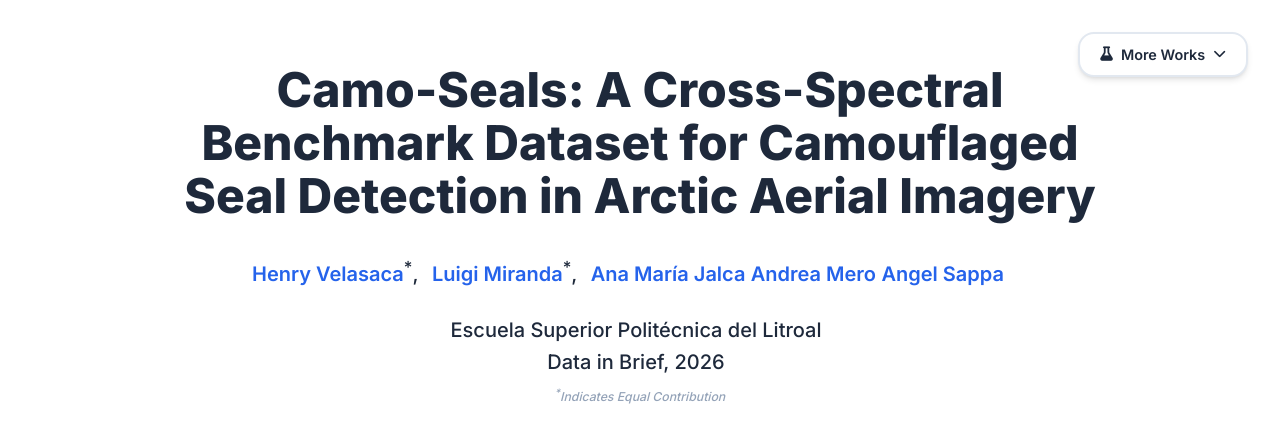
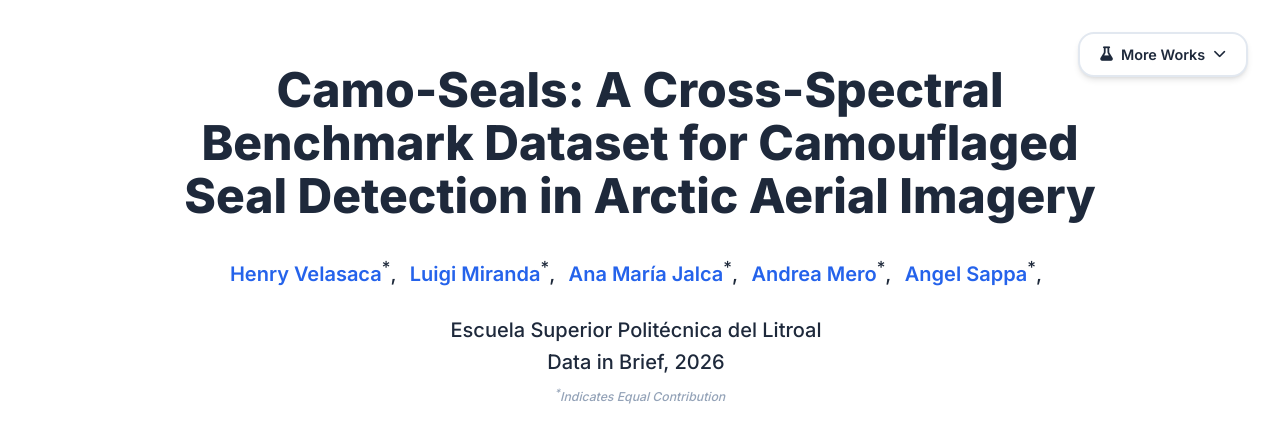
Before and after one commit to COD-espol/Camo-Seals, a plain HTML site: page index.html in a window 1280 px wide. Shown: the top 431 px of the page. Drawn offline with nearby package versions, Linux system fonts and the light colour scheme; some icons are missing.

Commit message:
Enhance author links with superscript indicators
Added superscript indicators for authors in the list.

```diff
--- a/index.html
+++ b/index.html
@@ -251,11 +251,11 @@
                 <span class="author-block">
                   <a href="SECOND AUTHOR PERSONAL LINK" target="_blank">Luigi Miranda</a><sup>*</sup>,</span>
                   <span class="author-block">
-                    <a href="THIRD AUTHOR PERSONAL LINK" target="_blank">Ana María Jalca</a>
+                    <a href="THIRD AUTHOR PERSONAL LINK" target="_blank">Ana María Jalca</a><sup>*</sup>,</span>
                      <span class="author-block">
-                    <a href="FOURTH AUTHOR PERSONAL LINK" target="_blank">Andrea Mero</a>
+                    <a href="FOURTH AUTHOR PERSONAL LINK" target="_blank">Andrea Mero</a><sup>*</sup>,</span>
                        <span class="author-block">
-                    <a href="FIFTH AUTHOR PERSONAL LINK" target="_blank">Angel Sappa</a>
+                    <a href="FIFTH AUTHOR PERSONAL LINK" target="_blank">Angel Sappa</a><sup>*</sup>,</span>
                   </span>
                   </div>
 
```
